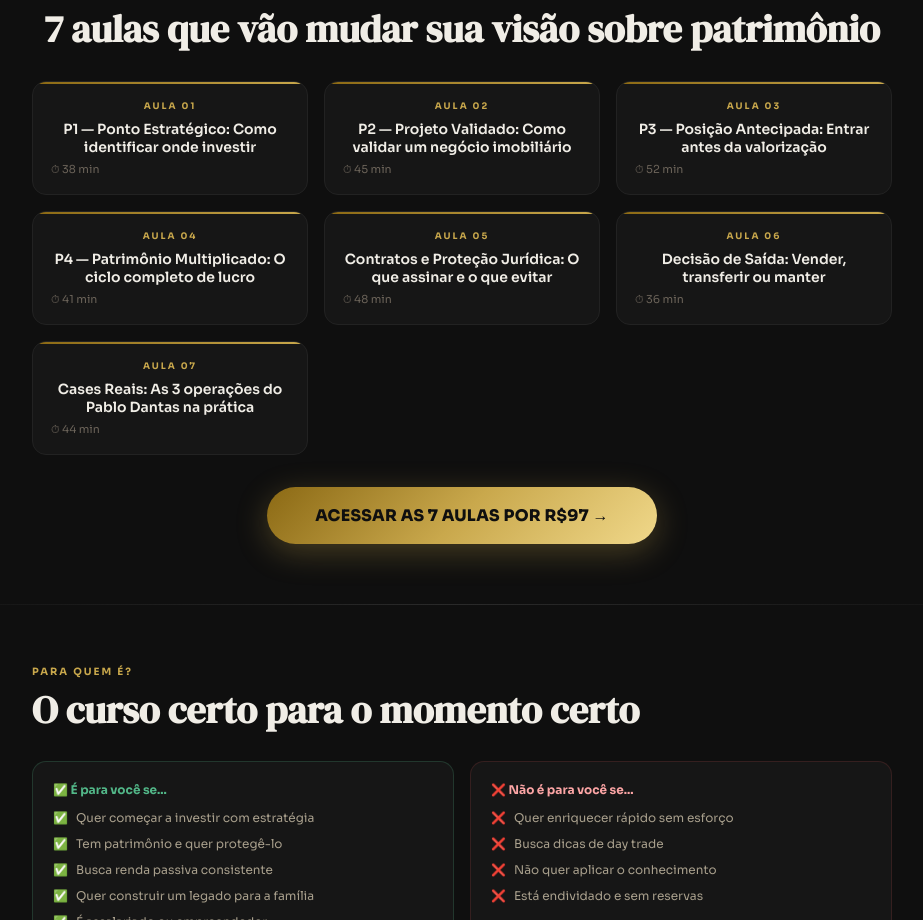
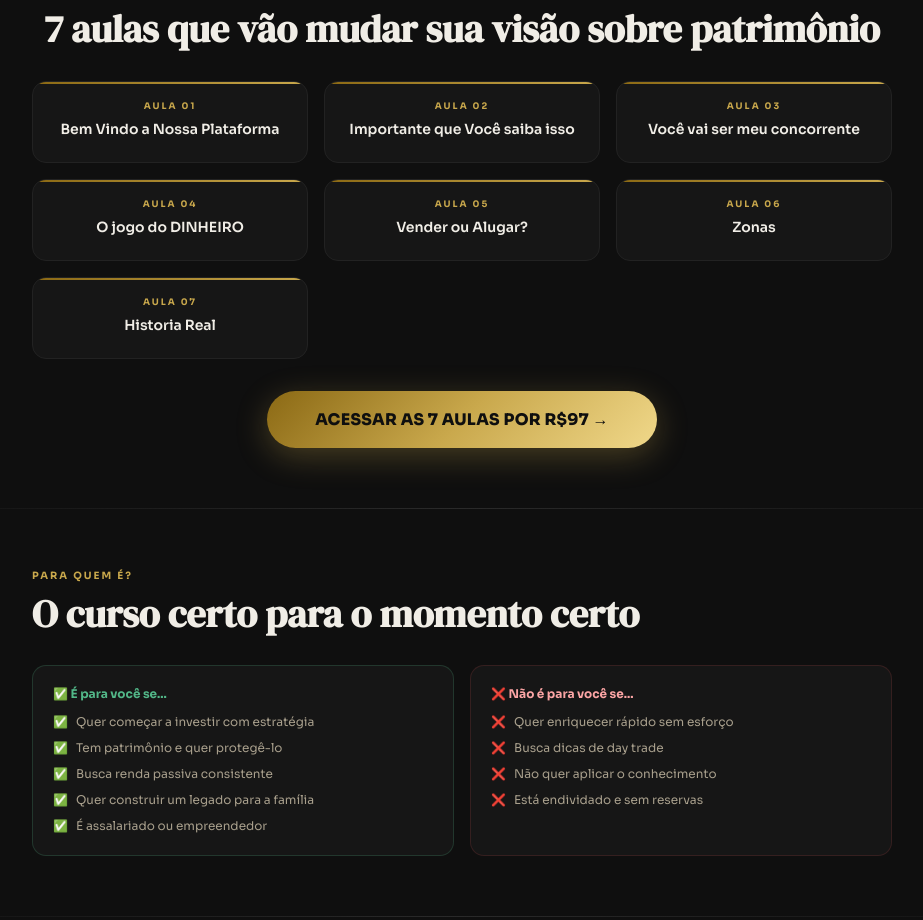
Before and after one commit to pablo4ppatrimonial/4p-patrimonial, a plain HTML site: page vendas/lowticket.html in a window 1280 px wide. Shown: the part 2084-3004 px from the top of the page, without its empty margins (178-1101 px from the left). Drawn offline with Linux system fonts and the light colour scheme.

```diff
--- a/vendas/lowticket.html
+++ b/vendas/lowticket.html
@@ -2,6 +2,23 @@
 <html lang="pt-BR">
 <head>
 <meta charset="UTF-8">
+<!-- Meta Pixel Code -->
+<script>
+!function(f,b,e,v,n,t,s)
+{if(f.fbq)return;n=f.fbq=function(){n.callMethod?
+n.callMethod.apply(n,arguments):n.queue.push(arguments)};
+if(!f._fbq)f._fbq=n;n.push=n;n.loaded=!0;n.version='2.0';
+n.queue=[];t=b.createElement(e);t.async=!0;
+t.src=v;s=b.getElementsByTagName(e)[0];
+s.parentNode.insertBefore(t,s)}(window, document,'script',
+'https://connect.facebook.net/en_US/fbevents.js');
+fbq('init', '1602962360794047');
+fbq('track', 'PageView');
+</script>
+<noscript><img height="1" width="1" style="display:none"
+src="https://www.facebook.com/tr?id=1602962360794047&ev=PageView&noscript=1"
+/></noscript>
+<!-- End Meta Pixel Code -->
 <meta name="viewport" content="width=device-width, initial-scale=1.0">
 <title>4P Patrimonial — Método 4P por R$97</title>
 <link rel="preconnect" href="https://fonts.googleapis.com">
@@ -301,38 +318,31 @@
   <div class="aulas-grid">
     <div class="aula-card">
       <div class="aula-num">Aula 01</div>
-      <div class="aula-title">P1 — Ponto Estratégico: Como identificar onde investir</div>
-      <div class="aula-dur">⏱ 38 min</div>
+      <div class="aula-title">Bem Vindo a Nossa Plataforma</div>
     </div>
     <div class="aula-card">
       <div class="aula-num">Aula 02</div>
-      <div class="aula-title">P2 — Projeto Validado: Como validar um negócio imobiliário</div>
-      <div class="aula-dur">⏱ 45 min</div>
+      <div class="aula-title">Importante que Você saiba isso</div>
     </div>
     <div class="aula-card">
       <div class="aula-num">Aula 03</div>
-      <div class="aula-title">P3 — Posição Antecipada: Entrar antes da valorização</div>
-      <div class="aula-dur">⏱ 52 min</div>
+      <div class="aula-title">Você vai ser meu concorrente</div>
     </div>
     <div class="aula-card">
       <div class="aula-num">Aula 04</div>
-      <div class="aula-title">P4 — Patrimônio Multiplicado: O ciclo completo de lucro</div>
-      <div class="aula-dur">⏱ 41 min</div>
+      <div class="aula-title">O jogo do DINHEIRO</div>
     </div>
     <div class="aula-card">
       <div class="aula-num">Aula 05</div>
-      <div class="aula-title">Contratos e Proteção Jurídica: O que assinar e o que evitar</div>
-      <div class="aula-dur">⏱ 48 min</div>
+      <div class="aula-title">Vender ou Alugar?</div>
     </div>
     <div class="aula-card">
       <div class="aula-num">Aula 06</div>
-      <div class="aula-title">Decisão de Saída: Vender, transferir ou manter</div>
-      <div class="aula-dur">⏱ 36 min</div>
+      <div class="aula-title">Zonas</div>
     </div>
     <div class="aula-card">
       <div class="aula-num">Aula 07</div>
-      <div class="aula-title">Cases Reais: As 3 operações do Pablo Dantas na prática</div>
-      <div class="aula-dur">⏱ 44 min</div>
+      <div class="aula-title">Historia Real</div>
     </div>
   </div>
   <div style="text-align:center;margin-top:32px">
```
